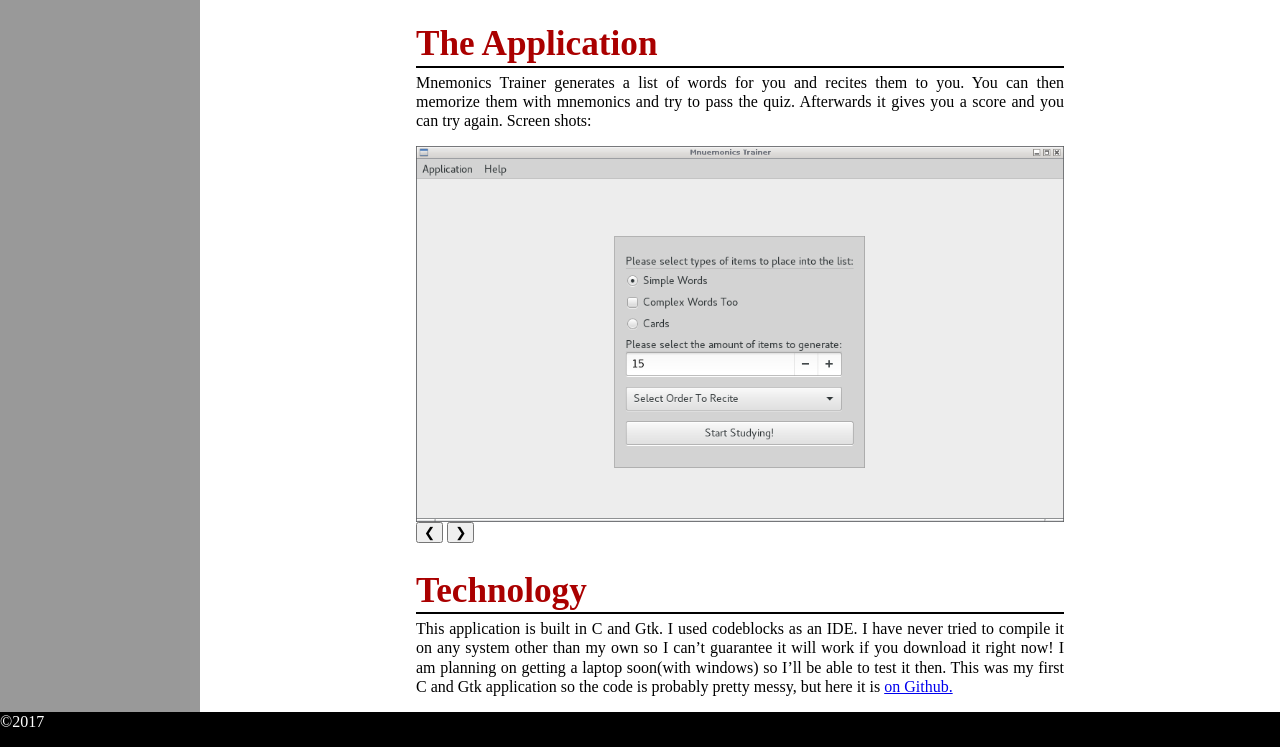
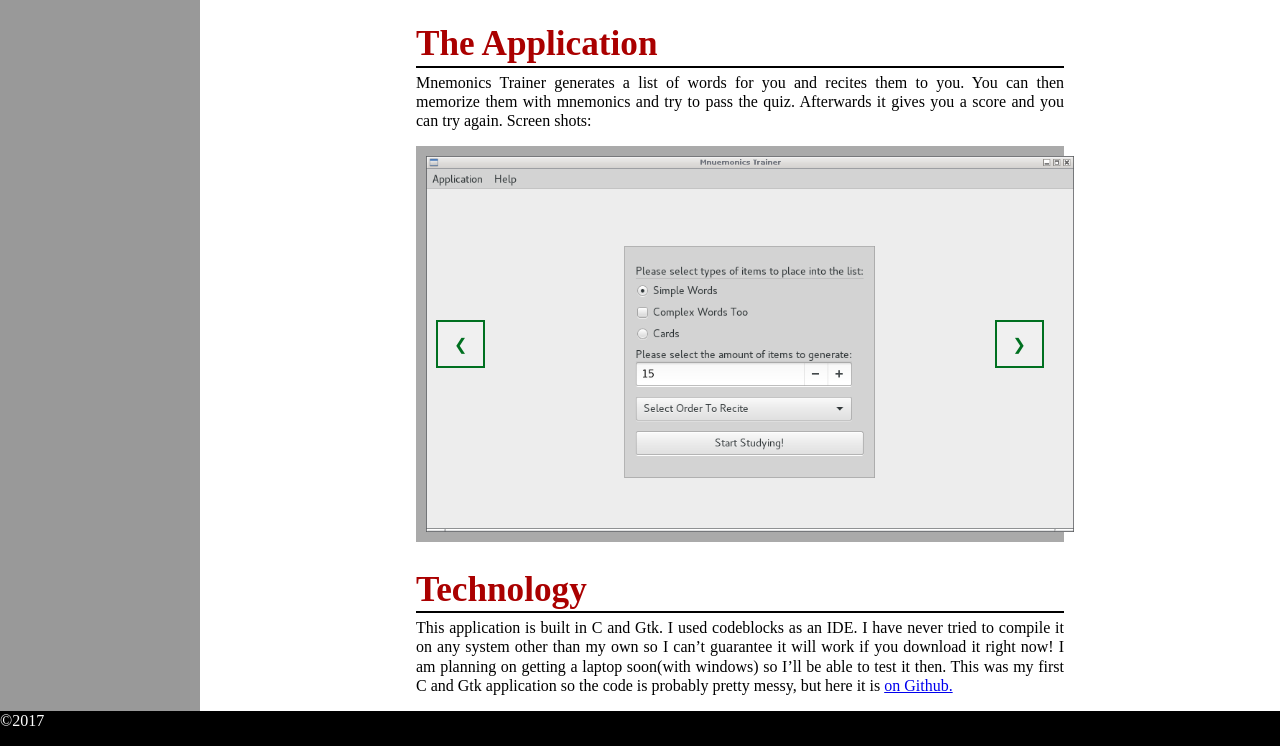
Before and after one commit to LinuxKid21/PersonalWebsite, a Django app: page /blog/0001.html in a window 1280 px wide. Shown: the part 464-1211 px from the top of the page. Run offline with Django 3.2, Linux system fonts and the light colour scheme; data comes from the database, SQL or seed files in the repository.

Commit message:
made style a little better

```diff
--- a/app/static/app/content/reset.css
+++ b/app/static/app/content/reset.css
@@ -67,3 +67,20 @@ strong, b {
 em, i {
     font-style: italic;
 }
+
+button {
+    background-color: #f0f0f0;
+    color: #007020;
+    padding: 0px 32px;
+	height: 3em;
+    text-align: center;
+    text-decoration: none;
+    display: inline-block;
+    font-size: 16px;
+    cursor: pointer;
+	border: 2px solid #007020;
+}
+
+button:hover {
+    background-color: #d0d0d0;
+}
--- a/app/static/app/content/style.css
+++ b/app/static/app/content/style.css
@@ -182,8 +182,45 @@ h3 {
 
 
 
+.slideshow {
+    background: #AAA;
+    position: relative; /* so absolute position works for children */
+
+}
+
+.slideshow :not(button) {
+    padding:10px;
+    margin:auto;
+}
+
+.leftButton {
+    position: absolute;
+    left: 20px;
+    top: 50%;
+    margin-top: -1.5em;
+    padding: 0px 16px;
+}
+
+.rightButton {
+    position: absolute;
+    right: 20px;
+    top: 50%;
+    margin-top: -1.5em;
+    padding: 0px 16px;
+}
 
 
+
+
+
+.highlight-container {
+    position: relative; /* so .hide-lines-button absolute position works */
+}
+.hide-lines-button {
+    position: absolute;
+    right: 20px;
+    top: 20px;
+}
 
 .highlight pre {overflow-x: auto; overflow-y: hidden; width: 100%; font-family: Liberation Mono, monospace;}
 .lineno {background: #f0f0f0; border-left: 5px; border-style: solid; border-color: #f0f0f0; font-family: Liberation Mono, monospace;}
```
